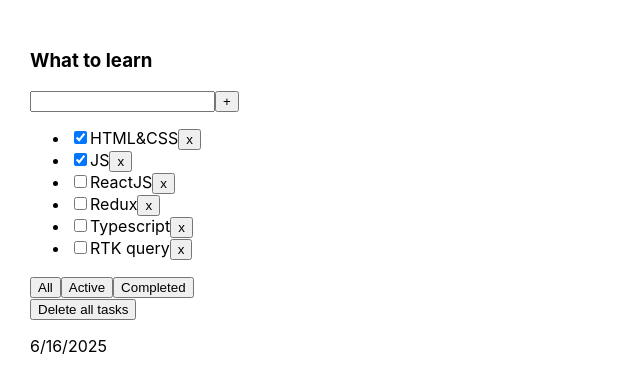
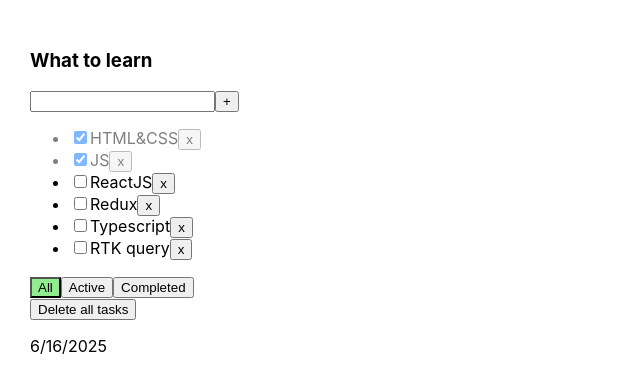
Before and after one commit to Viktor1504/TODO-APP, a React (Vite) app: page / in a window 1280 px wide. Shown: the top 392 px of the page, without its empty margins (0-640 px from the left). Built offline with nearby package versions, Linux system fonts and the light colour scheme.

Commit message:
add classname for Button

```diff
--- a/src/App.css
+++ b/src/App.css
@@ -6,3 +6,19 @@
 .app > div {
   margin-right: 50px;
 }
+
+.error {
+  border: red 1px solid;
+}
+
+.error-message {
+  color: red;
+}
+
+.active-filter {
+  background-color: lightgreen;
+}
+
+.is-done {
+  opacity: 0.5;
+}
--- a/src/App.tsx
+++ b/src/App.tsx
@@ -28,8 +28,8 @@
         setTasks(newTasks)
     }
 
-    const changeTaskStatus = (taskId: string) => {
-        const newTasks = tasks.map(task => task.id === taskId ? {...task, isDone: !task.isDone} : task)
+    const changeTaskStatus = (taskId: string, isDone: boolean) => {
+        const newTasks = tasks.map((task: Task) => task.id === taskId ? {...task, isDone} : task)
         setTasks(newTasks)
     }
 
@@ -52,7 +52,7 @@
         <div className="app">
             <TodolistItem changeFilter={changeFilter} title="What to learn" tasks={filteredTasks} date={new Date()}
                           deleteTask={deleteTask} createTask={createTask} changeTaskStatus={changeTaskStatus}
-                          deleteAllTasks={deleteAllTasks}/>
+                          deleteAllTasks={deleteAllTasks} filter={filter}/>
         </div>
     )
 }
--- a/src/Button.tsx
+++ b/src/Button.tsx
@@ -1,3 +1,3 @@
-export const Button = ({title, onClick}: { title: string, onClick?: () => void }) => {
-    return <button onClick={onClick}>{title}</button>
+export const Button = ({title, onClick, className}: { title: string, onClick?: () => void, className?: string }) => {
+    return <button className={className} onClick={onClick}>{title}</button>
 }
--- a/src/TodolistItem.tsx
+++ b/src/TodolistItem.tsx
@@ -17,8 +17,9 @@
     deleteTask: (id: string) => void
     changeFilter: (filter: FilterValues) => void
     createTask: (title: string) => void
-    changeTaskStatus: (id: string) => void
+    changeTaskStatus: (id: string, isDone: boolean) => void
     deleteAllTasks: () => void
+    filter: FilterValues
 }
 
 export const TodolistItem = ({
@@ -29,9 +30,12 @@
                                  changeFilter,
                                  createTask,
                                  changeTaskStatus,
-                                 deleteAllTasks
+                                 deleteAllTasks,
+                                 filter
                              }: Props) => {
     const [taskTitle, setTaskTitle] = useState<string>('')
+    const [error, setError] = useState<string | null>(null)
+
 
     const createTaskOnEnterHandler = (e: KeyboardEvent<HTMLInputElement>) => {
         if (e.key === 'Enter') {
@@ -39,36 +43,51 @@
         }
     }
 
+    const createTaskHandler = () => {
+        const trimmedTitle = taskTitle.trim()
+        if (trimmedTitle) {
+            createTask(trimmedTitle)
+            setTaskTitle('')
+        } else {
+            setError('Title is required')
+        }
+    }
+
     const changeTaskTitleHandler = (e: ChangeEvent<HTMLInputElement>) => {
+        setError(null)
         setTaskTitle(e.currentTarget.value)
     }
 
-    const createTaskHandler = () => {
-        if (taskTitle && taskTitle.trim()) {
-            createTask(taskTitle.trim());
-            setTaskTitle('')
-        }
-    }
 
     const deleteTaskHandler = (id: string) => {
         deleteTask(id)
+    }
+
+    const changeTaskStatusHandler = (e: ChangeEvent<HTMLInputElement>, task: Task) => {
+        const newStatusValue = e.currentTarget.checked
+        changeTaskStatus(task.id, newStatusValue)
     }
 
     return (
         <div>
             <h3>{title}</h3>
             <div>
-                <input value={taskTitle} onChange={changeTaskTitleHandler}
-                       onKeyDown={createTaskOnEnterHandler}/>
+                <input
+                    className={error ? 'error' : ''}
+                    value={taskTitle}
+                    onChange={changeTaskTitleHandler}
+                    onKeyDown={createTaskOnEnterHandler}/>
                 <Button title={'+'} onClick={createTaskHandler}/>
+                {error && <div className={'error-message'}>{error}</div>}
+
             </div>
             {tasks.length === 0 ? <p>No tasks</p> :
                 <ul>
                     {tasks.map((task) => {
                         return (
-                            <li key={task.id}>
+                            <li key={task.id} className={task.isDone ? 'is-done' : ''}>
                                 <input type="checkbox" checked={task.isDone}
-                                       onChange={() => changeTaskStatus(task.id)}/>
+                                       onChange={(e) => changeTaskStatusHandler(e, task)}/>
                                 <span>{task.title}</span>
                                 <Button title={'x'} onClick={() => deleteTaskHandler(task.id)}/></li>
                         )
@@ -76,9 +95,12 @@
                 </ul>
             }
             <div>
-                <Button title={'All'} onClick={() => changeFilter('all')}/>
-                <Button title={'Active'} onClick={() => changeFilter('active')}/>
-                <Button title={'Completed'} onClick={() => changeFilter('completed')}/>
+                <Button title={'All'} onClick={() => changeFilter('all')}
+                        className={filter === 'all' ? 'active-filter' : ''}/>
+                <Button title={'Active'} onClick={() => changeFilter('active')}
+                        className={filter === 'active' ? 'active-filter' : ''}/>
+                <Button title={'Completed'} onClick={() => changeFilter('completed')}
+                        className={filter === 'completed' ? 'active-filter' : ''}/>
             </div>
             <Button title={'Delete all tasks'} onClick={deleteAllTasks}/>
             <div>
```
